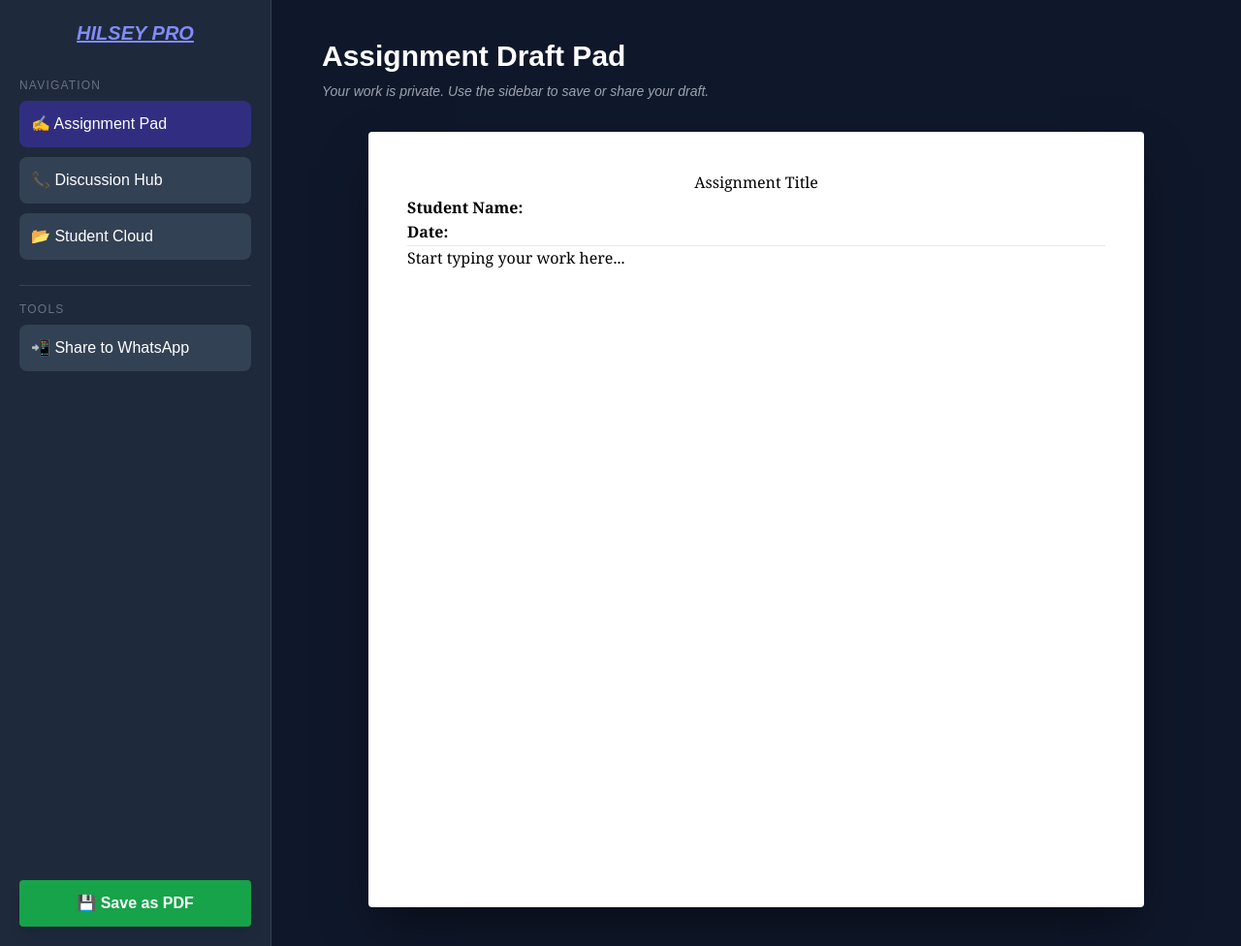
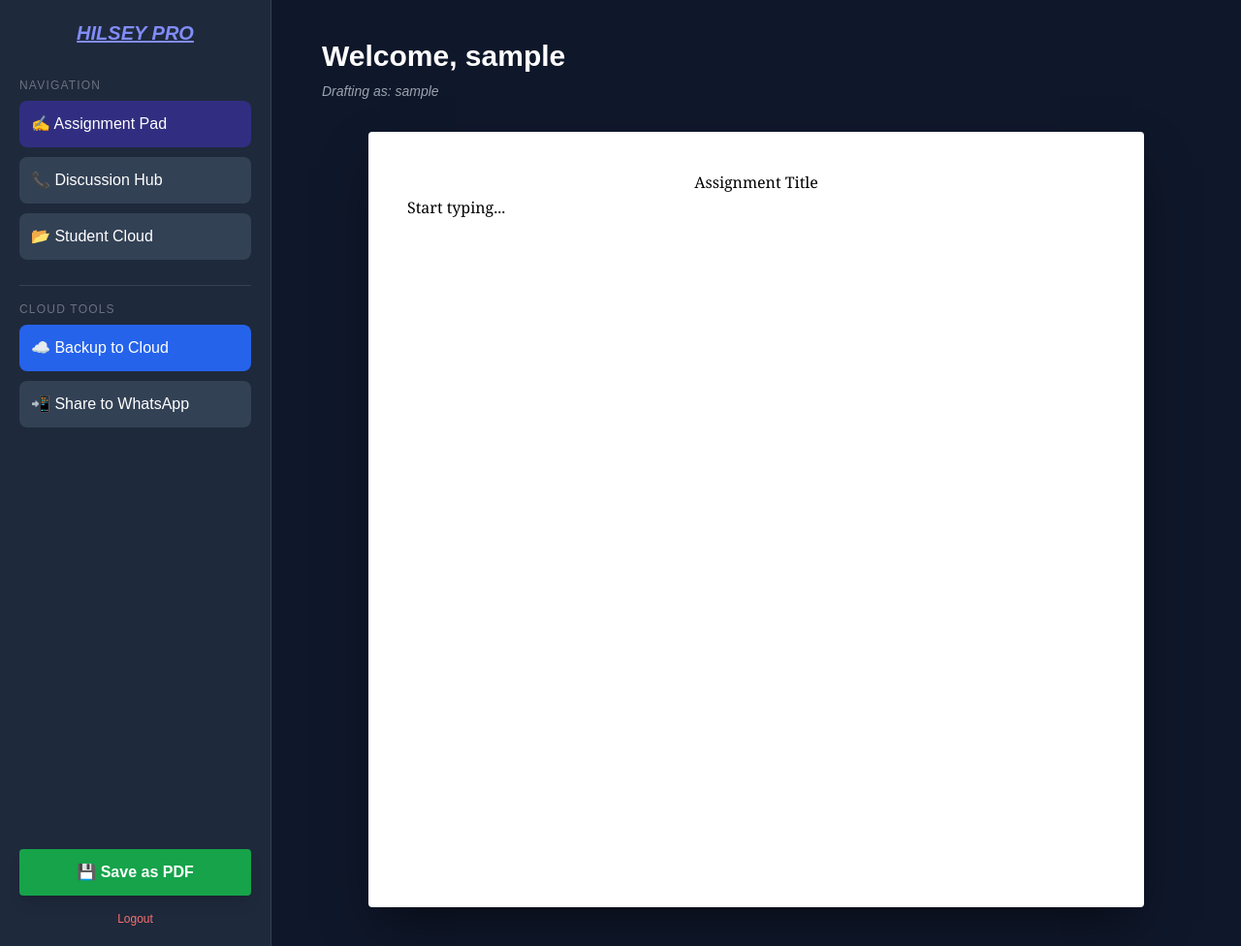
Before and after one commit to hilsey-pro/poulbilliards, a Flask app: page / in a window 1280 px wide. Shown: the whole page at 97% size. Run offline with Flask 3, Linux system fonts and the light colour scheme; the visitor is signed in with stand-in values (Sample User, id 1); some libraries are stand-ins or nearby versions.

Commit message:
Refactor sidebar and main content structure

```diff
--- a/templates/index.html
+++ b/templates/index.html
@@ -16,7 +16,7 @@
 <body>
 
     <div class="sidebar">
-        <h2 class="text-xl font-bold text-indigo-400 mb-8 text-center underline italic">HILSEY PRO</h2>
+        <h2 class="text-xl font-bold text-indigo-400 mb-8 text-center underline italic text-indigo-400">HILSEY PRO</h2>
 
         <p class="text-xs text-gray-500 mb-2 uppercase tracking-widest">Navigation</p>
         <a href="/" class="btn-sidebar bg-indigo-900">✍️ Assignment Pad</a>
@@ -25,53 +25,55 @@
 
         <hr class="border-gray-700 my-4">
 
-        <p class="text-xs text-gray-500 mb-2 uppercase tracking-widest">Tools</p>
+        <p class="text-xs text-gray-500 mb-2 uppercase tracking-widest">Cloud Tools</p>
+        <button onclick="saveToCloud()" class="btn-sidebar w-full text-left bg-blue-600 hover:bg-blue-500">
+            ☁️ Backup to Cloud
+        </button>
         <button onclick="shareWhatsApp()" class="btn-sidebar w-full text-left">
             📲 Share to WhatsApp
         </button>
 
-        <button onclick="downloadPDF()" class="w-full mt-auto bg-green-600 hover:bg-green-500 p-3 rounded font-bold shadow-lg transition-all">
+        <button onclick="downloadPDF()" class="w-full mt-auto bg-green-600 hover:bg-green-500 p-3 rounded font-bold shadow-lg">
             💾 Save as PDF
         </button>
+        <a href="/logout" class="text-center text-xs text-red-400 mt-4 hover:underline">Logout</a>
     </div>
 
     <div class="main">
         <div class="max-w-4xl mx-auto">
-            <h1 class="text-3xl font-bold mb-2 text-white">Assignment Draft Pad</h1>
-            <p class="text-sm text-gray-400 mb-8 italic">Your work is private. Use the sidebar to save or share your draft.</p>
+            <h1 class="text-3xl font-bold mb-2">Welcome, {{ user }}</h1>
+            <p class="text-sm text-gray-400 mb-8 italic">Drafting as: {{ user }}</p>
 
             <div id="notepad" contenteditable="true">
                 <h1 style="text-align: center;">Assignment Title</h1>
-                <p><strong>Student Name:</strong> </p>
-                <p><strong>Date:</strong> </p>
-                <hr>
-                <p>Start typing your work here...</p>
+                <p>Start typing...</p>
             </div>
         </div>
     </div>
 
     <script>
-        // PDF DOWNLOADER
+        function saveToCloud() {
+            const content = document.getElementById('notepad').innerText;
+            fetch('/save', {
+                method: 'POST',
+                headers: {'Content-Type': 'application/json'},
+                body: JSON.stringify({content: content})
+            })
+            .then(res => res.json())
+            .then(data => {
+                if(data.success) alert("✅ Draft backed up to Cloud!");
+            });
+        }
+
         function downloadPDF() {
             const element = document.getElementById('notepad');
-            const opt = {
-                margin:       0.5,
-                filename:     'Hilsey_Pro_Assignment.pdf',
-                image:        { type: 'jpeg', quality: 0.98 },
-                html2canvas:  { scale: 2 },
-                jsPDF:        { unit: 'in', format: 'letter', orientation: 'portrait' }
-            };
-            html2pdf().set(opt).from(element).save();
+            html2pdf().set({margin: 0.5, filename: 'Assignment.pdf'}).from(element).save();
         }
 
-        // WHATSAPP SHARE
         function shareWhatsApp() {
             const content = document.getElementById('notepad').innerText;
-            const message = "Check out my assignment draft on Hilsey Pro: \n\n" + content;
-            const whatsappUrl = `https://wa.me/?text=${encodeURIComponent(message)}`;
-            window.open(whatsappUrl, '_blank');
+            window.open(`https://wa.me/?text=${encodeURIComponent(content)}`, '_blank');
         }
     </script>
-
 </body>
 </html>
```
